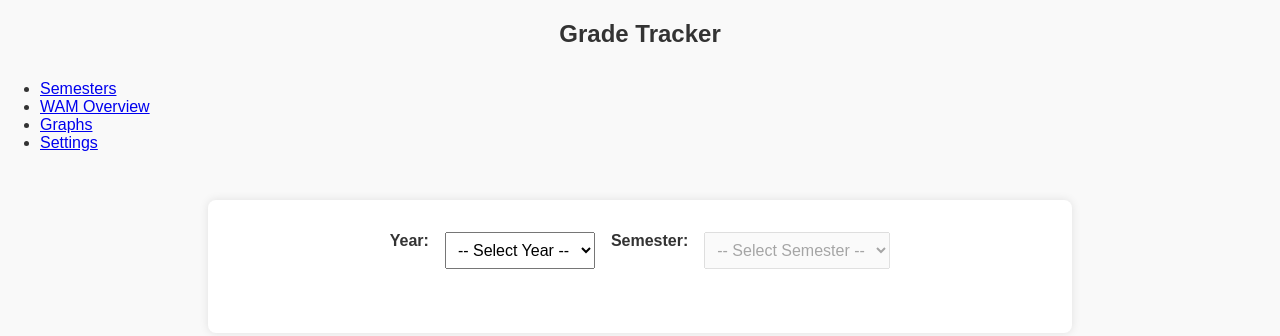
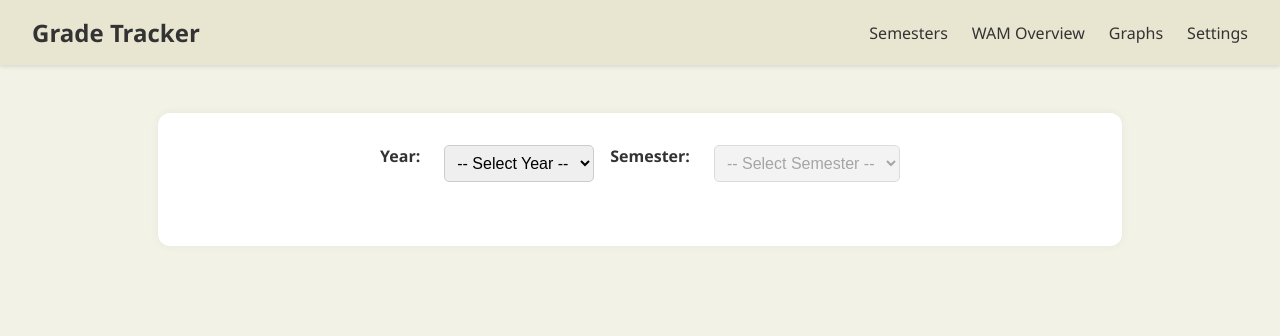
Before and after one commit to johnjamesjake/test, a plain HTML site: page index.html in a window 1280 px wide. Drawn offline with Linux system fonts and the light colour scheme.

Commit message:
Update style.css

```diff
--- a/style.css
+++ b/style.css
@@ -1,39 +1,88 @@
 body {
-  font-family: sans-serif;
-  background-color: #f9f9f9;
+  font-family: 'Segoe UI', sans-serif;
+  background-color: #f3f2e7;
+  margin: 0;
+  padding: 0;
   color: #333;
+}
+
+nav {
+  background-color: #e8e5d1;
+  padding: 1rem 2rem;
+  display: flex;
+  justify-content: space-between;
+  align-items: center;
+  box-shadow: 0 2px 4px rgba(0,0,0,0.1);
+}
+
+nav h1 {
+  margin: 0;
+  font-size: 1.5rem;
+}
+
+nav ul {
+  list-style: none;
+  display: flex;
+  gap: 1.5rem;
   margin: 0;
   padding: 0;
 }
 
-.container {
-  max-width: 800px;
-  margin: auto;
-  padding: 2rem;
-  background: white;
-  box-shadow: 0 0 10px rgba(0,0,0,0.1);
-  margin-top: 3rem;
-  border-radius: 8px;
+nav a {
+  text-decoration: none;
+  color: #333;
+  font-weight: 500;
 }
 
-h1 {
-  text-align: center;
-  margin-bottom: 2rem;
+.container {
+  max-width: 900px;
+  margin: 3rem auto;
+  background-color: white;
+  padding: 2rem;
+  border-radius: 12px;
+  box-shadow: 0 0 10px rgba(0,0,0,0.05);
 }
 
 .selectors {
   display: flex;
+  gap: 1rem;
   flex-wrap: wrap;
-  gap: 1rem;
   justify-content: center;
   margin-bottom: 2rem;
 }
 
 .selectors label {
   font-weight: bold;
+  margin-right: 0.5rem;
 }
 
 select {
   padding: 0.5rem;
   font-size: 1rem;
+  border-radius: 5px;
+  border: 1px solid #ccc;
 }
+
+.subject-input {
+  display: flex;
+  gap: 1rem;
+  margin-top: 1rem;
+  margin-bottom: 1rem;
+}
+
+.subject-input input {
+  flex: 1;
+  padding: 0.5rem;
+}
+
+.subject-input button {
+  padding: 0.5rem 1rem;
+  background-color: #ddd3b8;
+  border: none;
+  border-radius: 5px;
+  cursor: pointer;
+}
+
+#subjectList li {
+  margin: 0.5rem 0;
+}
```
